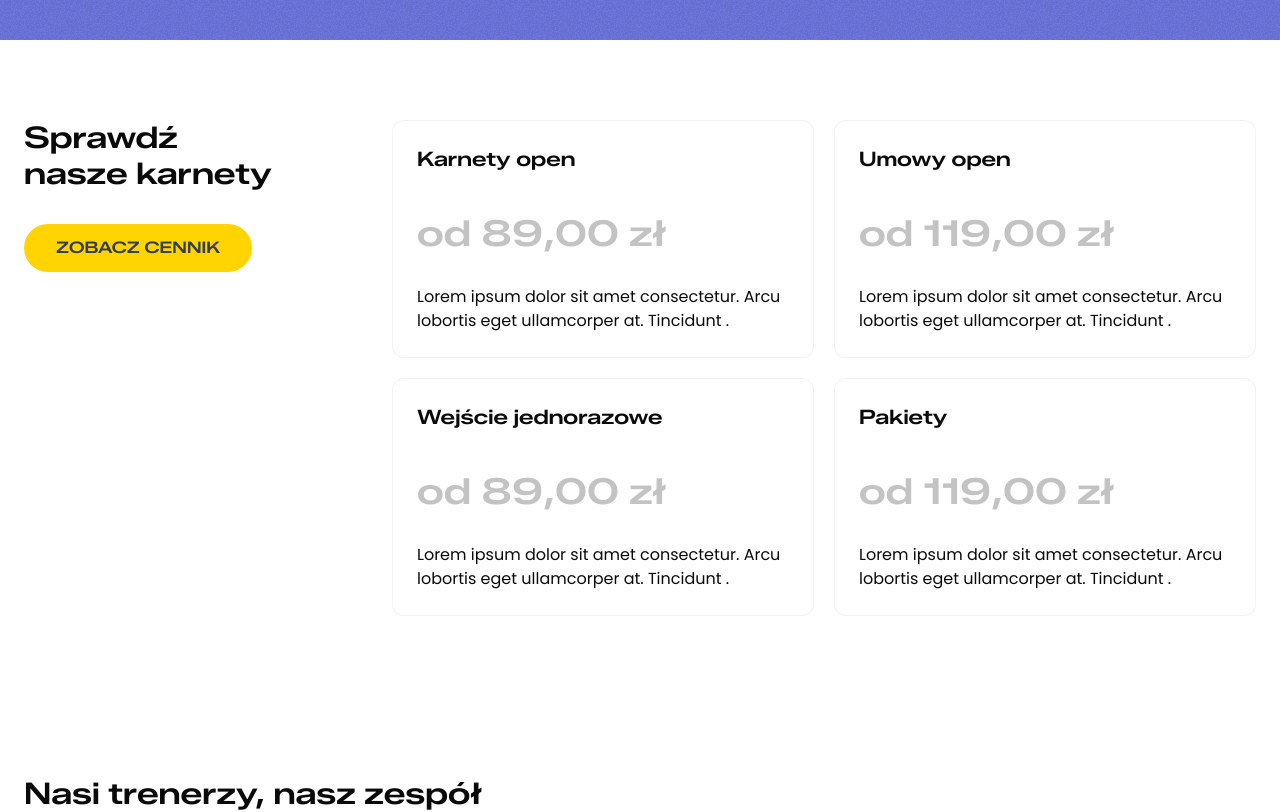
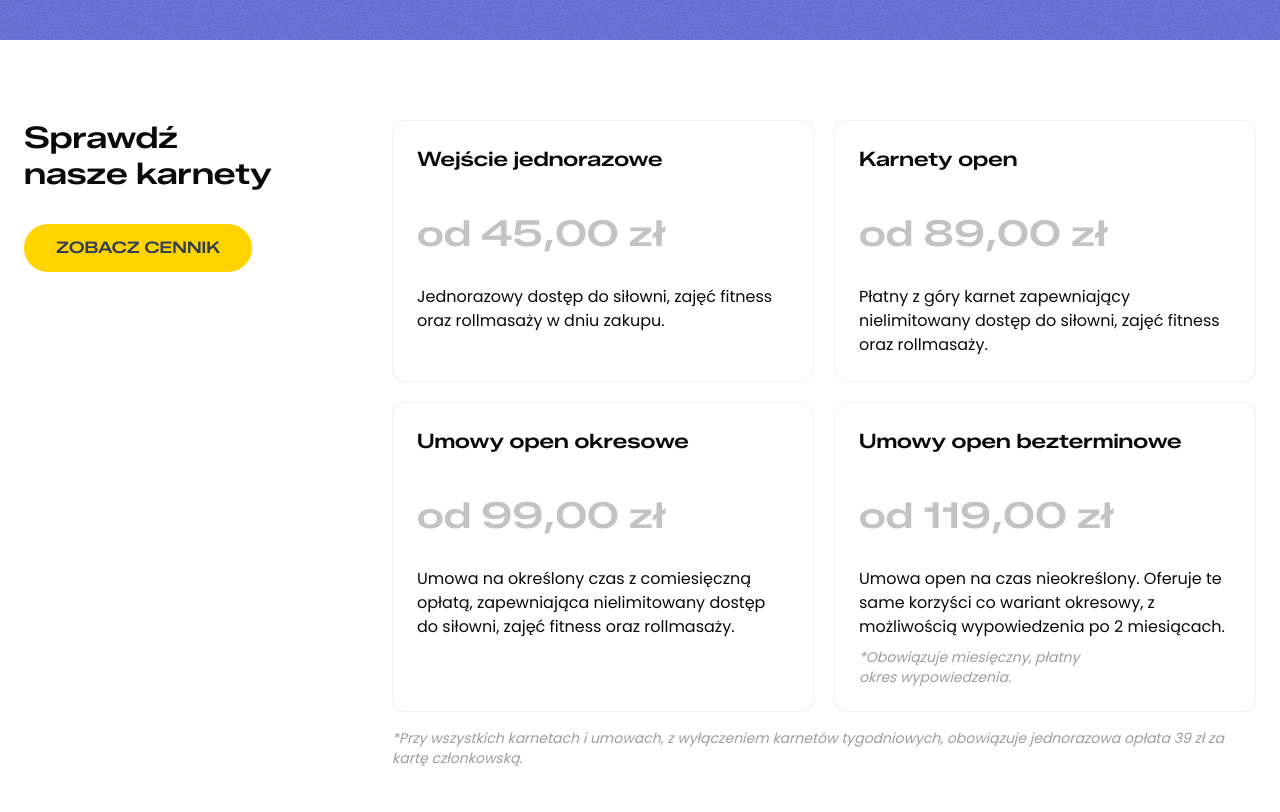
Before and after one commit to Szorcu/powerfit, a Next.js app: page / in a window 1280 px wide. Shown: the part 2860-3672 px from the top of the page. Built offline with nearby package versions, Linux system fonts and the light colour scheme.

Commit message:
Finished "Pricing" section

```diff
--- /dev/null
+++ b/src/components/organisms/PricingSection/PricingSection.consts.ts
@@ -0,0 +1,23 @@
+export const PRICING_CARDS = [
+  {
+    title: "Wejście jednorazowe",
+    price: "od 45,00 zł",
+    text: "Jednorazowy dostęp do siłowni, zajęć fitness oraz rollmasaży w dniu zakupu.",
+  },
+  {
+    title: "Karnety open",
+    price: "od 89,00 zł",
+    text: "Płatny z góry karnet zapewniający nielimitowany dostęp do siłowni, zajęć fitness oraz rollmasaży.",
+  },
+  {
+    title: "Umowy open okresowe",
+    price: "od 99,00 zł",
+    text: "Umowa na określony czas z comiesięczną opłatą, zapewniająca nielimitowany dostęp do siłowni, zajęć fitness oraz rollmasaży.",
+  },
+  {
+    title: "Umowy open bezterminowe",
+    price: "od 119,00 zł",
+    text: "Umowa open na czas nieokreślony. Oferuje te same korzyści co wariant okresowy, z możliwością wypowiedzenia po 2 miesiącach.",
+    note: "*Obowiązuje miesięczny, płatny okres wypowiedzenia.",
+  },
+];
--- a/src/components/organisms/PricingSection/PricingSection.tsx
+++ b/src/components/organisms/PricingSection/PricingSection.tsx
@@ -1,28 +1,6 @@
 import { Button } from "@/components/atoms/Button";
 import { Card, CardContent, CardHeader } from "@/components/atoms/Card";
-
-const CARDS = [
-  {
-    title: "Karnety open",
-    price: "od 89,00 zł",
-    text: "Lorem ipsum dolor sit amet consectetur. Arcu lobortis eget ullamcorper at. Tincidunt .",
-  },
-  {
-    title: "Umowy open",
-    price: "od 119,00 zł",
-    text: "Lorem ipsum dolor sit amet consectetur. Arcu lobortis eget ullamcorper at. Tincidunt .",
-  },
-  {
-    title: "Wejście jednorazowe",
-    price: "od 89,00 zł",
-    text: "Lorem ipsum dolor sit amet consectetur. Arcu lobortis eget ullamcorper at. Tincidunt .",
-  },
-  {
-    title: "Pakiety",
-    price: "od 119,00 zł",
-    text: "Lorem ipsum dolor sit amet consectetur. Arcu lobortis eget ullamcorper at. Tincidunt .",
-  },
-];
+import { PRICING_CARDS } from "./PricingSection.consts";
 
 export const PricingSection = () => {
   return (
@@ -30,6 +8,7 @@ export const PricingSection = () => {
       <div className="container grid gap-8 py-7 sm:py-20 xl:grid-cols-[auto_2fr] xl:gap-12 2xl:gap-40">
         <div className="flex flex-col gap-8">
           <h2 className="max-w-80">Sprawdź nasze karnety</h2>
+
           <Button asChild className="w-fit">
             <a
               href="https://powerfit-bialystok.cms.efitness.com.pl/kup-karnet"
@@ -40,10 +19,11 @@ export const PricingSection = () => {
             </a>
           </Button>
         </div>
-        <ul className="grid gap-5 md:grid-cols-2">
-          {CARDS.map((card, index) => (
+        <div className="flex flex-col gap-4">
+          <ul className="grid gap-5 lg:grid-cols-2">
+            {PRICING_CARDS.map((card, index) => (
               <li key={index}>
-              <Card className="group border-border/50 hover:bg-primary/5 hover:border-primary/50 gap-8 shadow-none transition-all duration-500">
+                <Card className="group border-border/50 hover:bg-primary/5 hover:border-primary/50 h-full gap-8 shadow-none transition-all duration-500">
                   <CardHeader>
                     <h3 className="text-xl">{card.title}</h3>
                   </CardHeader>
@@ -51,12 +31,27 @@ export const PricingSection = () => {
                     <p className="font-zalando group-hover:text-primary text-4xl font-semibold text-[#C3C3C3] transition-all duration-300">
                       {card.price}
                     </p>
+                    <div>
                       <p>{card.text}</p>
+
+                      {card.note && (
+                        <p className="text-muted-foreground/70 mt-2 text-sm italic">
+                          {card.note}
+                        </p>
+                      )}
+                    </div>
                   </CardContent>
                 </Card>
               </li>
             ))}
           </ul>
+
+          <span className="text-muted-foreground/70 text-sm italic">
+            *Przy wszystkich karnetach i umowach, z wyłączeniem karnetów
+            tygodniowych, obowiązuje jednorazowa opłata 39 zł za kartę
+            członkowską.
+          </span>
+        </div>
       </div>
     </section>
   );
```
Lines whose indentation alone changed are shown as unchanged.
